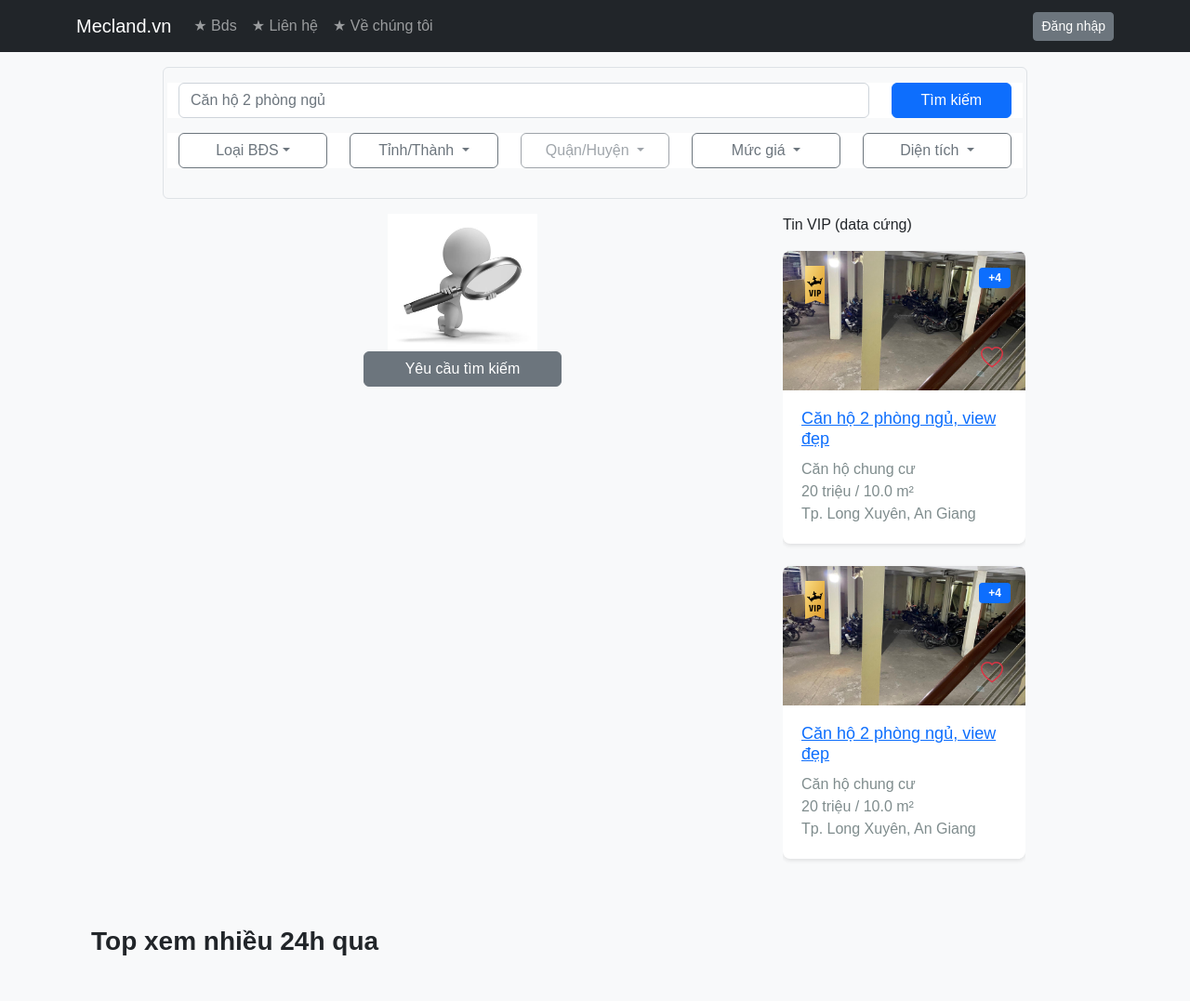
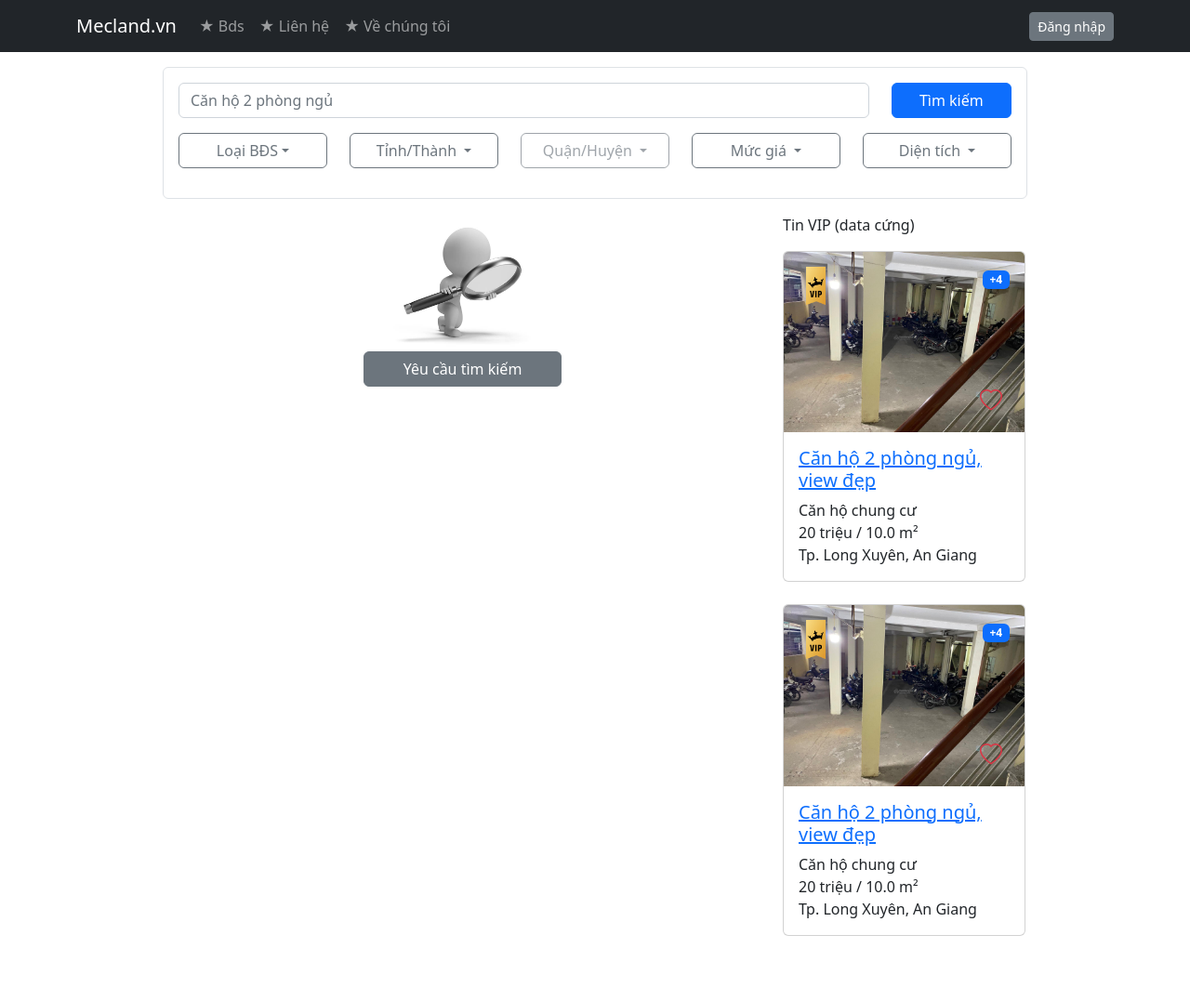
Before and after one commit to duongnanya/flaskAppBds, a Flask app: page /os_bds_list in a window 1280 px wide. Shown: the top 1077 px of the page at 93% size. Run offline with Flask 3, Linux system fonts and the light colour scheme; data that the repository does not hold is empty.

Commit message:
fe reset mọi layout, style của các thành phần BS để sửa từ đầu

```diff
--- /dev/null
+++ b/static/css/os-bds-list.css
@@ -0,0 +1,3 @@
+img {
+  width: -webkit-fill-available;
+}
--- a/templates/base.html
+++ b/templates/base.html
@@ -14,7 +14,7 @@
 
     <!-- Custom CSS -->
     <link rel="stylesheet" href="https://cdn.jsdelivr.net/npm/bootstrap-icons@1.10.5/font/bootstrap-icons.css">
-    <link rel="stylesheet" type="text/css" href="{{ url_for('static', filename='css/dnn-style.css') }}">
+    <!-- <link rel="stylesheet" type="text/css" href="{{ url_for('static', filename='css/dnn-style.css') }}"> -->
 
 </head>
 <body>
```
